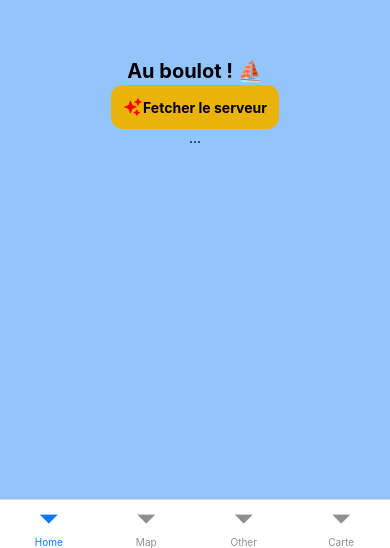
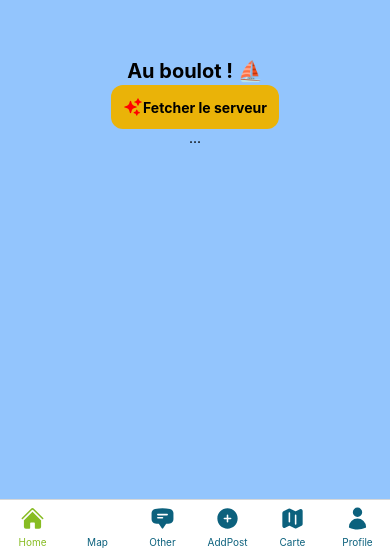
Before and after one commit to The-Boat-Project-App/the-boat-project-app, a React Native app in the folder mobile/: screen /BottomTabs in a window 390 px wide. Shown: the part 296-844 px from the top of the page. Built offline with nearby package versions, Linux system fonts and the light colour scheme.

Commit message:
fix absolute paths to screens and components & added icons in tabnavigation

```diff
--- a/mobile/babel.config.js
+++ b/mobile/babel.config.js
@@ -1,15 +1,25 @@
 module.exports = function (api) {
-  api.cache(true);
+  api.cache(true)
   return {
-    presets: ["babel-preset-expo"],
+    presets: ['babel-preset-expo'],
     plugins: [
-      "nativewind/babel",
       [
-        "module:react-native-dotenv",
+        'module-resolver',
         {
-          moduleName: "react-native-dotenv",
+          root: ['.'],
+          alias: {
+            '@components': './components',
+            '@screens': './screens',
+          },
+        },
+      ],
+      'nativewind/babel',
+      [
+        'module:react-native-dotenv',
+        {
+          moduleName: 'react-native-dotenv',
         },
       ],
     ],
-  };
-};
+  }
+}
--- a/mobile/navigation/HomeStack.tsx
+++ b/mobile/navigation/HomeStack.tsx
@@ -2,7 +2,7 @@ import * as React from 'react'
 import { createNativeStackNavigator } from '@react-navigation/native-stack'
 import { HomeStackNavigatorParamList } from './types'
 
-import LoginScreen from '../screens/LoginScreen/LoginScreen'
+import LoginScreen from '@screens/LoginScreen/LoginScreen'
 import BottomTabs from './Tabs'
 const HomeStack = createNativeStackNavigator<HomeStackNavigatorParamList>()
 
--- a/mobile/navigation/Tabs.tsx
+++ b/mobile/navigation/Tabs.tsx
@@ -1,26 +1,53 @@
 import * as React from 'react'
 import { createBottomTabNavigator } from '@react-navigation/bottom-tabs'
-import { HomeIcon, MapIcon } from 'react-native-heroicons/solid'
+import {
+  HomeIcon,
+  MapIcon,
+  ChatBubbleBottomCenterTextIcon,
+  UserIcon,
+  PlusCircleIcon,
+} from 'react-native-heroicons/solid'
+
 import { BottomTabNavigatorParamList } from './types'
-import HomeStackNavigator from './HomeStack'
-import HomeScreen from '../screens/HomeScreen/HomeScreen'
-import MapScreen from '../screens/MapScreen/MapScreen'
-import OtherScreen from '../screens/OtherScreen/OtherScreen'
-import CarteScreen from '../screens/CarteScreen/CarteScreen'
+import HomeScreen from '@screens/HomeScreen/HomeScreen'
+import MapScreen from '@screens/MapScreen/MapScreen'
+import OtherScreen from '@screens/OtherScreen/OtherScreen'
+import CarteScreen from '@screens/CarteScreen/CarteScreen'
+import ProfileScreen from '@screens/ProfileScreen/ProfileScreen'
+import AddPostScreen from '@screens/AddPostScreen/AddPostScreen'
 
 const Tab = createBottomTabNavigator()
 
 const BottomTabs = () => {
   return (
     <Tab.Navigator
-      screenOptions={{
+      screenOptions={({ route }) => ({
+        tabBarIcon: ({ focused, color, size }) => {
+          if (route.name === 'Home') {
+            return <HomeIcon size={size} color={color} />
+          } else if (route.name === 'Other') {
+            return <ChatBubbleBottomCenterTextIcon size={size} color={color} />
+          } else if (route.name === 'Profile') {
+            return <UserIcon size={size} color={color} />
+          } else if (route.name === 'AddPost') {
+            return <PlusCircleIcon size={size} color={color} />
+          } else if (route.name === 'Carte') {
+            return <MapIcon size={size} color={color} />
+          }
+
+          // You can return any component that you like here!
+        },
+        tabBarActiveTintColor: '#87BC23',
+        tabBarInactiveTintColor: '#0C617D',
         headerShown: false,
-      }}
+      })}
     >
       <Tab.Screen name='Home' component={HomeScreen} />
       <Tab.Screen name='Map' component={MapScreen} />
       <Tab.Screen name='Other' component={OtherScreen} />
+      <Tab.Screen name='AddPost' component={AddPostScreen} />
       <Tab.Screen name='Carte' component={CarteScreen} />
+      <Tab.Screen name='Profile' component={ProfileScreen} />
     </Tab.Navigator>
   )
 }
--- a/mobile/package.json
+++ b/mobile/package.json
@@ -34,6 +34,7 @@
     "@babel/core": "^7.12.9",
     "@types/react": "~18.0.14",
     "@types/react-native": "~0.69.1",
+    "babel-plugin-module-resolver": "^4.1.0",
     "tailwindcss": "^3.1.8",
     "typescript": "~4.3.5"
   },
--- /dev/null
+++ b/mobile/screens/AddPostScreen/AddPostScreen.tsx
@@ -0,0 +1,13 @@
+import { Text, View } from 'react-native'
+
+interface AddPostScreenProps {}
+
+const AddPostScreen: React.FunctionComponent<AddPostScreenProps> = ({}) => {
+  return (
+    <View className='flex-1 items-center justify-center bg-red-100'>
+      <Text className='font-bold text-xl'>AddPostScreen</Text>
+    </View>
+  )
+}
+
+export default AddPostScreen
--- a/mobile/screens/LoginScreen/LoginScreen.tsx
+++ b/mobile/screens/LoginScreen/LoginScreen.tsx
@@ -1,6 +1,6 @@
 import { View } from 'react-native'
 import { useNavigation } from '@react-navigation/native'
-import CustomButton from '../../components/CustomButton/CustomButton'
+import CustomButton from '@components/CustomButton/CustomButton'
 
 interface LoginScreenProps {}
 
--- /dev/null
+++ b/mobile/screens/ProfileScreen/ProfileScreen.tsx
@@ -0,0 +1,13 @@
+import { Text, View } from 'react-native'
+
+interface ProfileScreenProps {}
+
+const ProfileScreen: React.FunctionComponent<ProfileScreenProps> = ({}) => {
+  return (
+    <View className='flex-1 items-center justify-center bg-green-300'>
+      <Text className='font-bold text-xl'>ProfileScreen</Text>
+    </View>
+  )
+}
+
+export default ProfileScreen
```
Also changed, not shown: mobile/tsconfig.json (+6 -1 lines).
